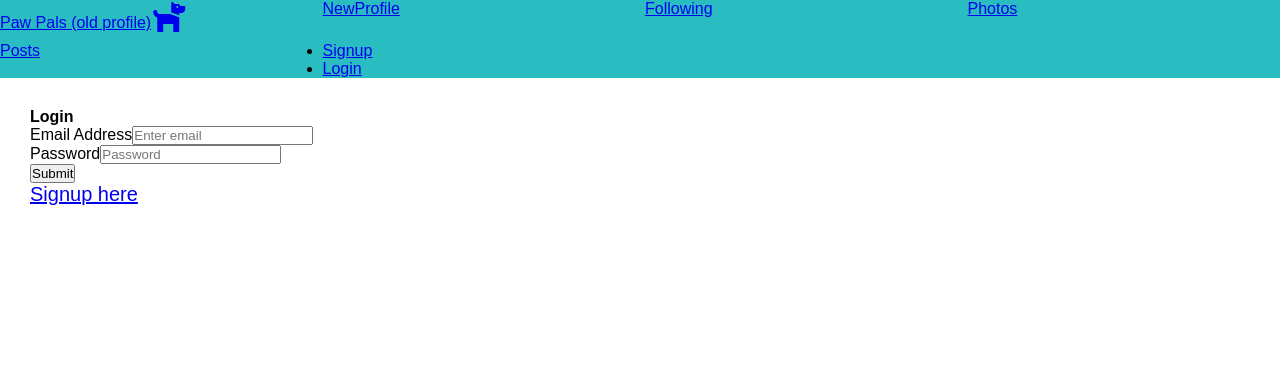
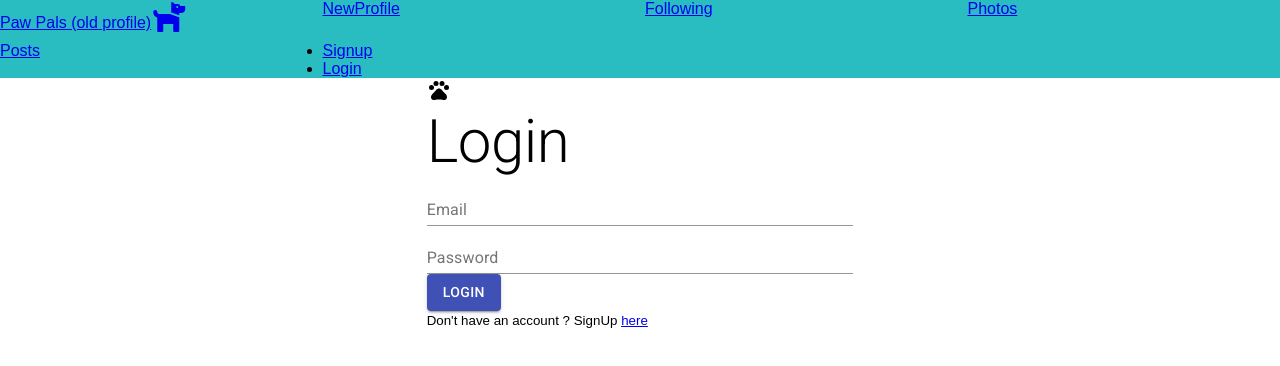
Before and after one commit to ac0712148/pawpals, a React (Create React App) app in the folder client/: page /login in a window 1280 px wide. Shown: the top 366 px of the page. Built offline with nearby package versions, Linux system fonts and the light colour scheme.

Commit message:
redesigned login form with material ui components

```diff
--- a/client/src/pages/Login.js
+++ b/client/src/pages/Login.js
@@ -1,7 +1,15 @@
 import React, { useState } from "react";
 import { Link, Redirect, useHistory } from "react-router-dom";
 import { useAuth } from "../utils/auth";
-import "./Login.css"
+// import "./Login.css"
+
+import Grid from '@material-ui/core/Grid';
+import Typography from '@material-ui/core/Typography';
+import TextField from '@material-ui/core/TextField';
+import Button from '@material-ui/core/Button';
+import CircularProgress from '@material-ui/core/CircularProgress';
+import PetsIcon from '@material-ui/icons/Pets';
+
 
 function Login(props) {
   const [email, setEmail] = useState("");
@@ -25,7 +33,50 @@ function Login(props) {
   };
 
   return (
-
+    <div>
+      <Grid container className="form">
+        <Grid item sm />
+        <Grid item sm>
+          <PetsIcon />
+          <Typography variant="h2">Login</Typography>
+          <form noValidate className="form-container" onSubmit={handleFormSubmit}>
+            <TextField
+              id="email"
+              name="email"
+              type="email"
+              label="Email"
+              className="form-control"
+              fullWidth
+              value={email}
+              onChange={({ target }) => setEmail(target.value)}
+            />
+            <TextField
+              id="pwd"
+              name="password"
+              type="password"
+              label="Password"
+              className="form-control"
+              fullWidth
+              value={password}
+              onChange={({ target }) => setPassword(target.value)}
+            />
+            <Button
+              type="submit"
+              variant="contained"
+              color="primary"
+              className="button"
+            >
+              Login
+            </Button>
+            <br />
+            <small>
+              Don't have an account ? SignUp <Link to="/signup">here</Link>
+            </small>
+          </form>
+        </Grid>
+        <Grid item sm />
+      </Grid>
+      {/* <br />
   <section className="container-fluid">
     <section className="row justify-content-center">
       <section className="col-12 col-sm-6 col-md-4">
@@ -66,8 +117,8 @@ function Login(props) {
 
       </section>
     </section>
-  </section>
-
+  </section> */}
+  </div>
 
   );
 }
```
